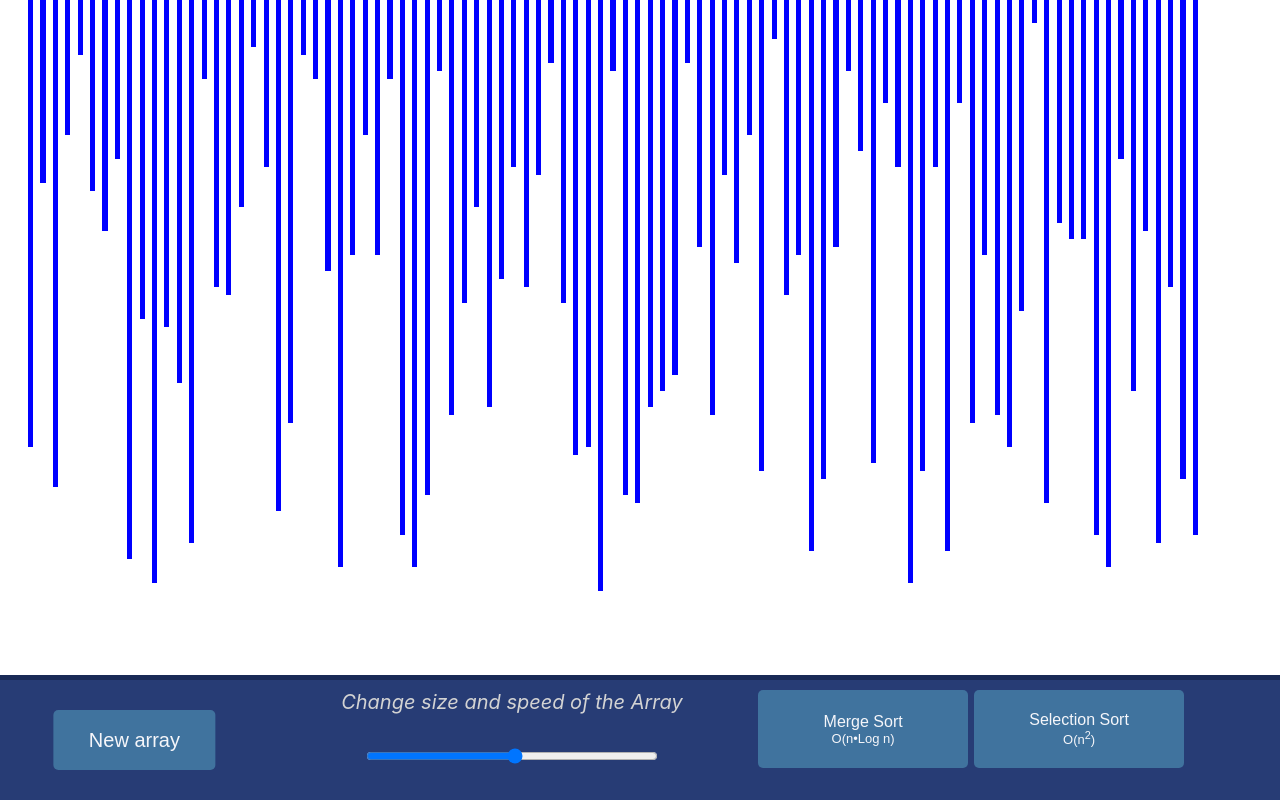
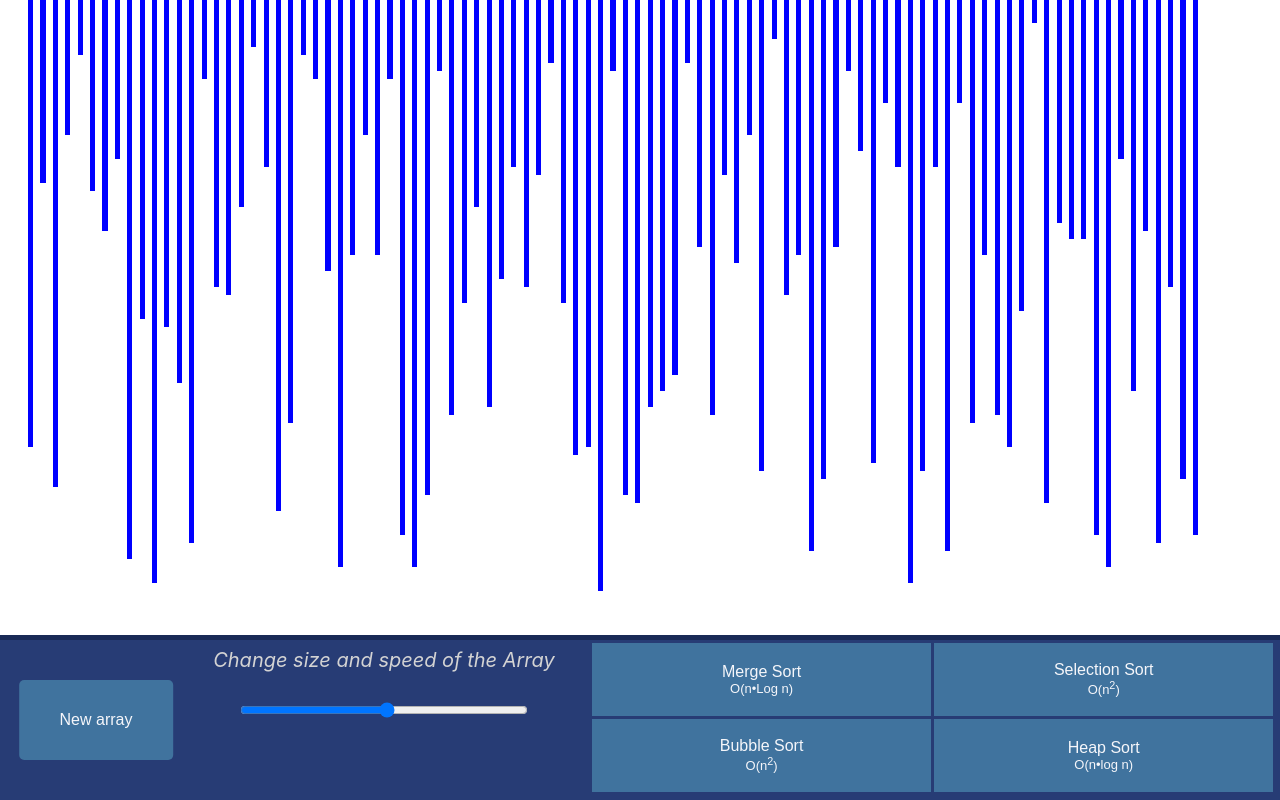
Before and after one commit to Dfredude/sorting-visualizer, a React (Create React App) app: page / in a window 1280 px wide. Built offline with nearby package versions, Linux system fonts and the light colour scheme.

Commit message:
Added Heap Sort

```diff
--- a/src/SortingAlgorithms/SortingAlgorithms.js
+++ b/src/SortingAlgorithms/SortingAlgorithms.js
@@ -1,4 +1,5 @@
 import { calculateNewValue } from "@testing-library/user-event/dist/utils";
+import { convertObjectsArrayToIntsArray } from "../SortingVisualizer/SortingVisualizer"
 
 //Function used in main jsx App
 export function mergeSortFuncRender(array, array_of_objects, animations, total_length) {
@@ -110,9 +111,8 @@ export function selectionSortRender(values_array, animations){
             let item = values_array_copy[i];
             animations.changeColor(new ValueBar(item.value, sorted+i), "red");
             if(item.value < min.value){
+                animations.changeColor(new ValueBar(item.value, sorted+i), "#blue");
                 animations.changeColor(new ValueBar(item.value, sorted+i), "#9c88ff"); //Purple
-                animations.changeColor(new ValueBar(item.value, sorted+i), "#blue");
-                animations.changeColor(new ValueBar(item.value, sorted+i), "#9c88ff");
                 animations.changeColors([new ValueBar(min.value, sorted+min.index), new ValueBar(item.value, sorted+i)], ['blue', '#fbc531']);
 
                 min = item;
@@ -145,8 +145,132 @@ export function selectionSortRender(values_array, animations){
     return new_array;
 }
 
-export function quickSort(array){
+export function bubbleSortRender(array, animations){
+    let array_copy = convertObjectsArrayToIntsArray(array);
+    let len = array_copy.length;
+    let sorted_array = [];
+    for(let i=0; i<len; i++){
+        for(let j=0; j<array_copy.length-1; j++){
+            animations.compareItems(new ValueBar(array_copy[j], j), new ValueBar(array_copy[j+1], j+1))
+            if (array_copy[j] > array_copy[j+1]){
+                //console.log(array_copy[j],j)
+                animations.swapItems(new ValueBar(array_copy[j], j), new ValueBar(array_copy[j+1], j+1))
+                const temp1 = array_copy[j];
+                const temp2 = array_copy[j+1];
+                array_copy[j] = temp2;
+                array_copy[j+1] = temp1;
+            }
+        }
+        let item_sorted = new ValueBar(array_copy.pop(), array_copy.length);
+        animations.changeColor(item_sorted, "#44bd32")
+        sorted_array.unshift(item_sorted);
+    }
+    return sorted_array;
+}
 
+export function bubbleSort(array){
+    let array_copy = convertObjectsArrayToIntsArray(array);
+    let len = array_copy.length;
+    let sorted_array = [];
+    for(let i=0; i<len; i++){
+        for(let j=0; j<array_copy.length; j++){
+            if (array_copy[j] > array_copy[j+1]){
+                const temp1 = array_copy[j];
+                const temp2 = array_copy[j+1];
+                array_copy[j] = temp2;
+                array_copy[j+1] = temp1;
+            }
+        }
+        sorted_array.unshift(new ValueBar(array_copy.pop(), array_copy.length))
+    }
+    return sorted_array;
+}
+
+export function heapSort(array, animations){
+    //array = [2,8,5,3,9,1];
+    //array = [1,8,5,3,2,9];
+    let sorted_array = []
+    let len = array.length;
+    //console.log(array);
+    buildMaxHeap(array, animations);
+    console.log(animations)
+    //console.log("Max heap: ",array);
+    for(let i=len-1; i>=0; i--){
+        swapTwoArraysValues(array, 0, i, animations);
+        let sorted_value = array.pop()
+        animations.changeColor(new ValueBar(sorted_value, i), "#44bd32")
+        sorted_array.unshift(sorted_value)
+        //console.log("After first loop's swap: "+array)
+        //len--;
+        heapify(array, 0, animations);
+        //console.log(array);
+        //console.log("After loop:"+array)
+    }
+    animations.changeColor(new ValueBar(sorted_array[0], 0), "#44bd32")
+    //console.log("Sorted: ",array)
+    //heapify(array, 0);
+    //console.log(sorted_array);
+    return sorted_array
+
+}
+
+function buildMaxHeap(array, animations){
+    const len = array.length;
+    for(let i=Math.floor(len/2); i>=0; i--) heapify(array, i, animations);
+}
+
+function heapify(array, index, animations){
+    const left = 2*index+1;
+    const right = 2*index+2;
+    let right_value = array[right];
+    let left_value = array[left]
+    //console.log("left: "+ array[left] + " right: " + array[right])
+    const len = array.length;
+    let max = null;
+    console.log(animations);
+
+    if((right_value != null && right_value != undefined) && (left_value != null && left_value != undefined)
+    && (array[index]!= null && array[index]!=undefined)) {
+        animations.changeColor(new ValueBar(array[index], index), "#fbc531")
+        animations.compareItems(new ValueBar(array[left], left), new ValueBar(array[right], right))
+    }
+
+    if (left <= len && array[left] > array[index]) max = left;
+    else max = index;
+
+    if (right <= len && array[right] > array[max]) max = right;
+
+
+    if (max != index){
+        //swap
+
+        //animations.changeColors([new ValueBar(array[index], index), new ValueBar(left_value, left), new ValueBar(right_value, right)], "#blue");
+        animations.changeColor(new ValueBar(array[max], max), "#green")
+        animations.changeColor(new ValueBar(array[max], max), "blue")
+        animations.changeColor(new ValueBar(array[index], index), "blue")
+        swapTwoArraysValues(array, index, max, animations);
+        //heapify recursion
+        heapify(array, max, animations);
+    }
+    else animations.changeColor(new ValueBar(array[index], index), "blue");
+
+}
+
+function swapTwoArraysValues(array, index1, index2, animations){
+        const index1Value = array[index1];
+        const index2Value = array[index2];
+        if (index1Value != null && index1Value!=undefined && index2Value!= null && index2Value!=undefined){
+            animations.changeColors([new ValueBar(index1Value, index1), new ValueBar(index2Value, index2)], "#9c88ff");
+            animations.swapItems(new ValueBar(index1Value, index1), new ValueBar(index2Value, index2));
+            animations.changeColors([new ValueBar(index2Value, index1), new ValueBar(index1Value, index2)], "#blue");
+        }
+        //console.log( index2Value+" index was: "+ index2 + "|" +index1Value +" index was: "+index1);
+
+        array[index1] = index2Value;
+        array[index2] = index1Value;
+
+        //console.log( array[index1]+" index is: "+ index1 + "|" + array[index2] +" index is: "+index2);
+        //console.log()
 }
 
 export function ValueBar(value, index){
--- a/src/SortingVisualizer/SortingVisualizer.css
+++ b/src/SortingVisualizer/SortingVisualizer.css
@@ -18,8 +18,8 @@
 
 #new-array-button {
   border: none;
-  font-size: 2.5vh;
-  width: 60%;
+  font-size: 2vh;
+  width: 80%;
   height: 50%;
   color: #f5f6fa;
   align-self: center;
@@ -35,7 +35,7 @@
 
 .button-container {
   position: relative;
-  width: 21%;
+  width: 15%;
   margin: 0px;
   float: left;
   height: 100%;
@@ -44,8 +44,8 @@
 
 .algorithms-button-container {
   position: relative;
-  width: 41%;
-  margin: 0px;
+  width: 54%;
+  margin: 0 0 0 1%;
   float: left;
   height: 100%;
   /*border: 5px solid coral;*/
@@ -53,15 +53,14 @@
 
 .sorting-buttons {
   border: none;
-  float: inline-start;
+  float: left;
+  margin: 0.5% 0% 0 0.5%;
   font-size: 2vh;
-  width: 40%;
-  height: 65%;
-  margin: 3px;
-  margin-top: 10px;
+  width: 49%;
+  height: 45.2%;
   color: #f5f6fa;
   background-color: #40739e;
-  border-radius: 5px;
+  /*border-radius: 5px;*/
   /*margin: auto;*/
 }
 
@@ -74,23 +73,23 @@
 
 .adjusting-bar-container {
   float: left;
-  width: 38%;
+  width: 30%;
   height: 100%;
   background-color: #273c75;
   /*border: 5px solid coral;*/
 }
 
 #adjusting-bar {
-  width: 60%; /* Full-width */
+  width: 75%; /* Full-width */
   height: 30%; /* Specified height */
-  margin-top: 3vh;
+  margin-top: 1.8vh;
   background: #d3d3d3; /* Grey background */
   /*-webkit-transition: 0.2s; /* 0.2 seconds transition on hover */
   transition: opacity 0.2s;
 }
 #interface {
   position: fixed;
-  height: 15%;
+  height: 20%;
   border-top: 5px solid #192a56;
   bottom: 0px;
   width: 100%;
--- a/src/SortingVisualizer/SortingVisualizer.jsx
+++ b/src/SortingVisualizer/SortingVisualizer.jsx
@@ -1,5 +1,5 @@
 import React from "react";
-import { selectionSortRender, mergeSortFuncRender, createValueBars, ValueBar } from "../SortingAlgorithms/SortingAlgorithms";
+import { selectionSortRender, mergeSortFuncRender, bubbleSortRender, createValueBars, ValueBar, heapSort } from "../SortingAlgorithms/SortingAlgorithms";
 import './SortingVisualizer.css';
 
 const defaultColor = 'blue';
@@ -188,6 +188,30 @@ export default class SortingVisualizer extends React.Component {
     selectionSort(){
       this.animations = new Animations();
       selectionSortRender(createValueBars(this.state.array), this.animations);
+      this.renderAnimations(this.animations);
+      this.disableInterface();
+      setTimeout(() => {
+        this.enableInterface()
+      }, (this.animations.animations_array.length+1) * this.animation_speed);
+    }
+
+
+    bubbleSort(){
+      this.animations = new Animations()
+      let arrayObjects = createValueBars(this.state.array);
+      bubbleSortRender(arrayObjects, this.animations);
+      this.disableInterface();
+      this.renderAnimations(this.animations);
+      setTimeout(() => {
+        this.enableInterface()
+      }, (this.animations.animations_array.length+1) * this.animation_speed);
+
+    }
+
+    heapSort(){
+      this.animations = new Animations()
+      let array = this.state.array.slice()
+      heapSort(array, this.animations);
       console.log(this.animations);
       this.renderAnimations(this.animations);
       this.disableInterface();
@@ -253,6 +277,8 @@ export default class SortingVisualizer extends React.Component {
             <div className="algorithms-button-container">
               <button className="sorting-buttons" onClick={() => this.mergeSort()} disabled={this.state.buttons_disabled}>Merge Sort <div className="time-complexity">O(n•Log n)</div></button>
               <button className="sorting-buttons" onClick={() => this.selectionSort()} disabled={this.state.buttons_disabled}>Selection Sort <div className="time-complexity">O(n<sup>2</sup>)</div></button>
+              <button className="sorting-buttons" onClick={() => this.bubbleSort()} disabled={this.state.buttons_disabled}>Bubble Sort <div className="time-complexity">O(n<sup>2</sup>)</div></button>
+              <button className="sorting-buttons" onClick={() => this.heapSort()} disabled={this.state.buttons_disabled}>Heap Sort <div className="time-complexity">O(n•log n)</div></button>
             </div>
         </div>
         </div>
@@ -307,7 +333,7 @@ export default class SortingVisualizer extends React.Component {
     return result;
   }
 
-  function convertObjectsArrayToIntsArray(objects_array){
+  export function convertObjectsArrayToIntsArray(objects_array){
     let newArray = []
     objects_array.forEach(element => {
       newArray.push(element.value);
@@ -340,7 +366,7 @@ export default class SortingVisualizer extends React.Component {
     let x2 = 95;
     let y1 = 400;
     let y2 = 5;
-    let result = 3/x*300 //2.7 is the good one
+    let result = 2.7/x*300 //2.7 is the good one
     //let result = y1 + (((x-x1)/(x2-x1))*(y2-y1));
     return result;
   }
```
